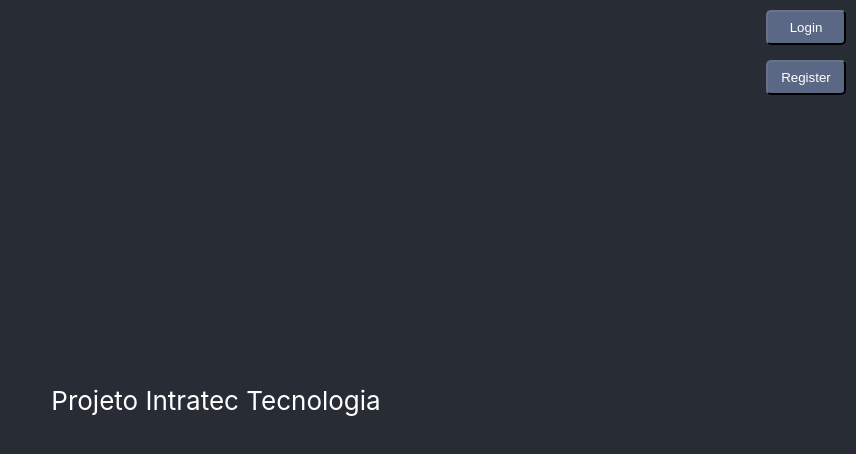
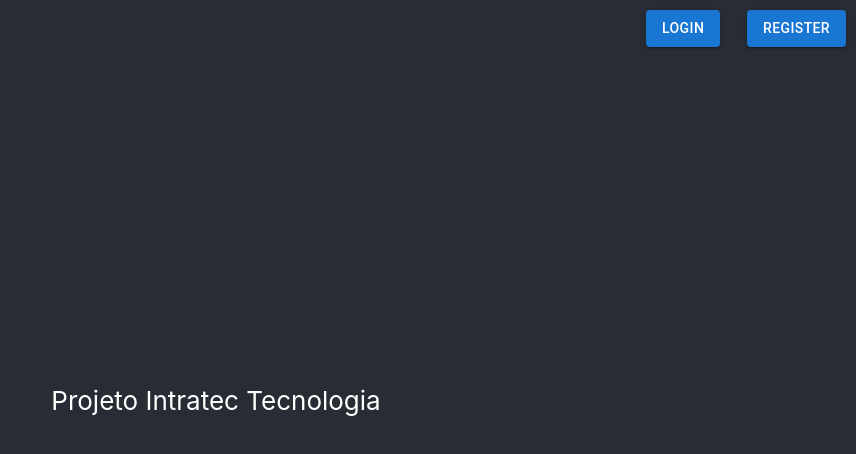
Before and after one commit to valdir-ti/intratec-web, a React (Create React App) app: page / in a window 1280 px wide. Shown: the top 454 px of the page, without its empty margins (424-1280 px from the left). Built offline with nearby package versions, Linux system fonts and the light colour scheme.

Commit message:
feat(app): style button login and register

```diff
--- a/package.json
+++ b/package.json
@@ -3,6 +3,9 @@
   "version": "0.1.0",
   "private": true,
   "dependencies": {
+    "@emotion/react": "^11.4.1",
+    "@emotion/styled": "^11.3.0",
+    "@mui/material": "^5.0.1",
     "@testing-library/jest-dom": "^5.11.4",
     "@testing-library/react": "^11.1.0",
     "@testing-library/user-event": "^12.1.10",
--- a/src/components/App/App.css
+++ b/src/components/App/App.css
@@ -42,19 +42,8 @@
   top: 0;
   right: 0;
   margin-right: 10px;
-  background-color: #5a6885;
-  color: #fff;
-  border-radius: 5px;
-  padding: 8px;
-  border-color: #282c34;
-  box-shadow: none;
-  width: 80px;
+  margin-top: 10px;
+  display: flex;
+  justify-content: space-between;
+  min-width: 200px;
 }
-
-.App-btnLogin {
-  margin-top: 10px;
-}
-
-.App-btnRegister {
-  margin-top: 60px;
-}
--- a/src/components/App/index.tsx
+++ b/src/components/App/index.tsx
@@ -1,5 +1,6 @@
-import { useHistory } from 'react-router-dom';
-import './App.css';
+import { useHistory } from 'react-router-dom'
+import Button from '@mui/material/Button';
+import './App.css'
 
 const App = () => {
 
@@ -16,8 +17,10 @@ const App = () => {
   return (
     <div className="App">
       <header className="App-header">
-        <button className="App-btn App-btnLogin" onClick={redirectLogin}>Login</button>
-        <button className="App-btn App-btnRegister" onClick={redirectRegister}>Register</button>
+        <div className="App-btn">
+          <Button variant='contained' onClick={redirectLogin}>Login</Button>
+          <Button variant='contained' onClick={redirectRegister}>Register</Button>
+        </div>
         <p>Projeto Intratec Tecnologia</p>
       </header>
     </div>
```
Also changed, not shown: 1 other file (tests, documents, lock files or other folders).
